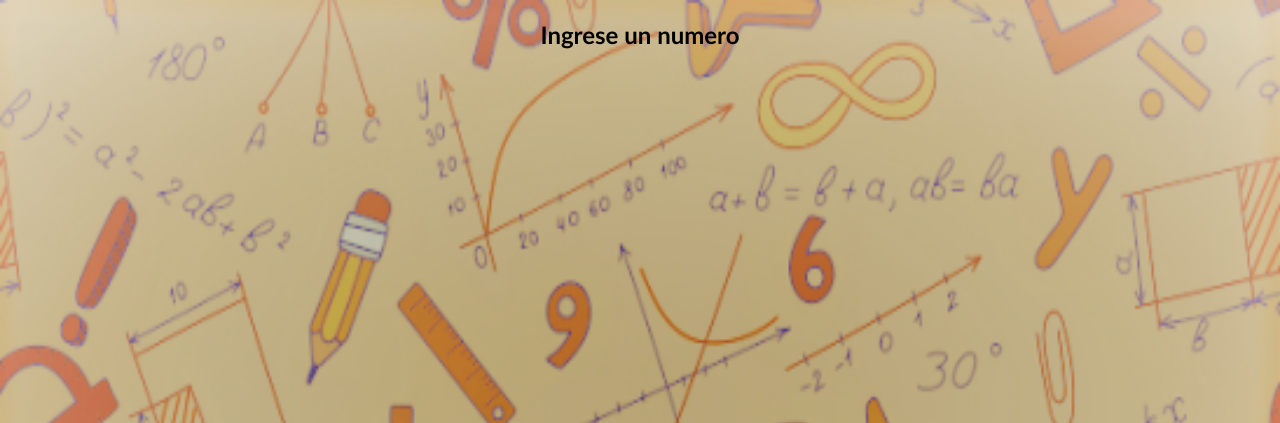
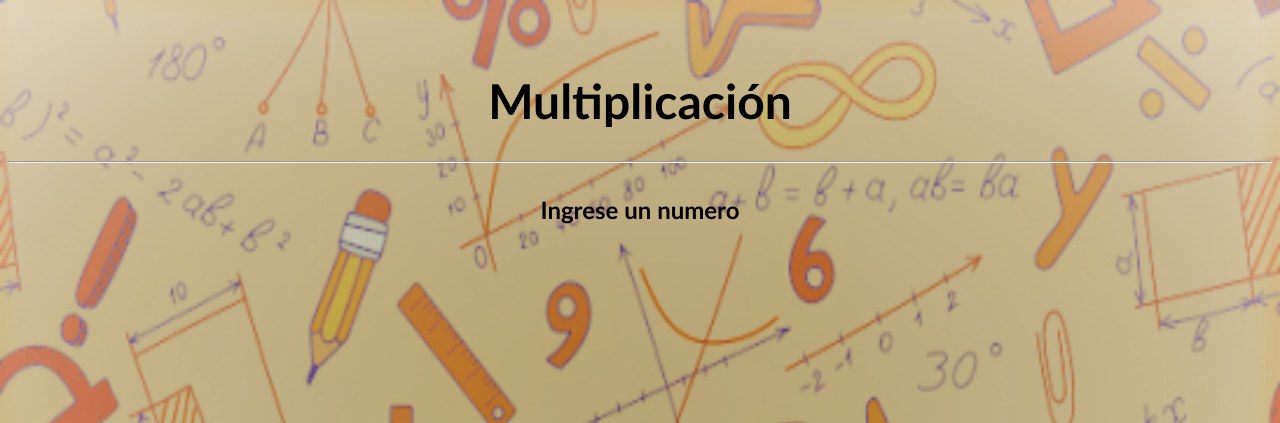
Before and after one commit to MateoReinoso/Heredia_Montero_Reinoso_TrabajoPHP, a PHP site: page /rm.php in a window 1280 px wide. Shown: the top 423 px of the page. Run offline with PHP 8.4, Linux system fonts and the light colour scheme.

Commit message:
Multiplicacion

```diff
--- a/TrabajoPHP/rm.php
+++ b/TrabajoPHP/rm.php
@@ -9,7 +9,13 @@
 </head>
 
 <body>
-    <?php
+
+    <head>
+        <h1>Multiplicación</h1>
+    </head>
+    <hr>
+    <div class="respuesta">
+        <?php
         if(isset($_REQUEST['numero'])){
             $num = $_REQUEST['numero'];
 
@@ -21,6 +27,8 @@
             print "<h2>Ingrese un numero</h2>";
         }
     ?>
+    </div>
+
 </body>
 
 </html>
--- a/TrabajoPHP/styles.css
+++ b/TrabajoPHP/styles.css
@@ -27,6 +27,11 @@ img{
     border-radius: 2rem;
     align-items: center;
 }
+
+.respuesta{
+    text-align: center;
+    margin-top: 2em;
+}
 /* button{
     border: none;
     color: white;
```
